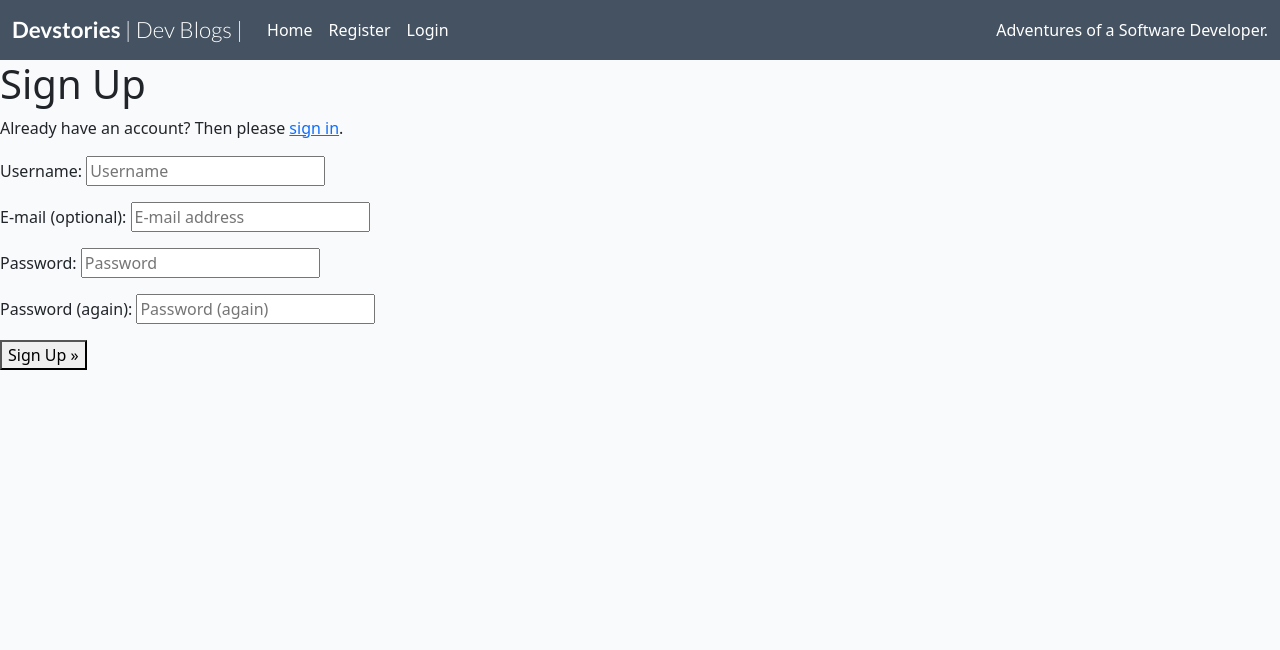
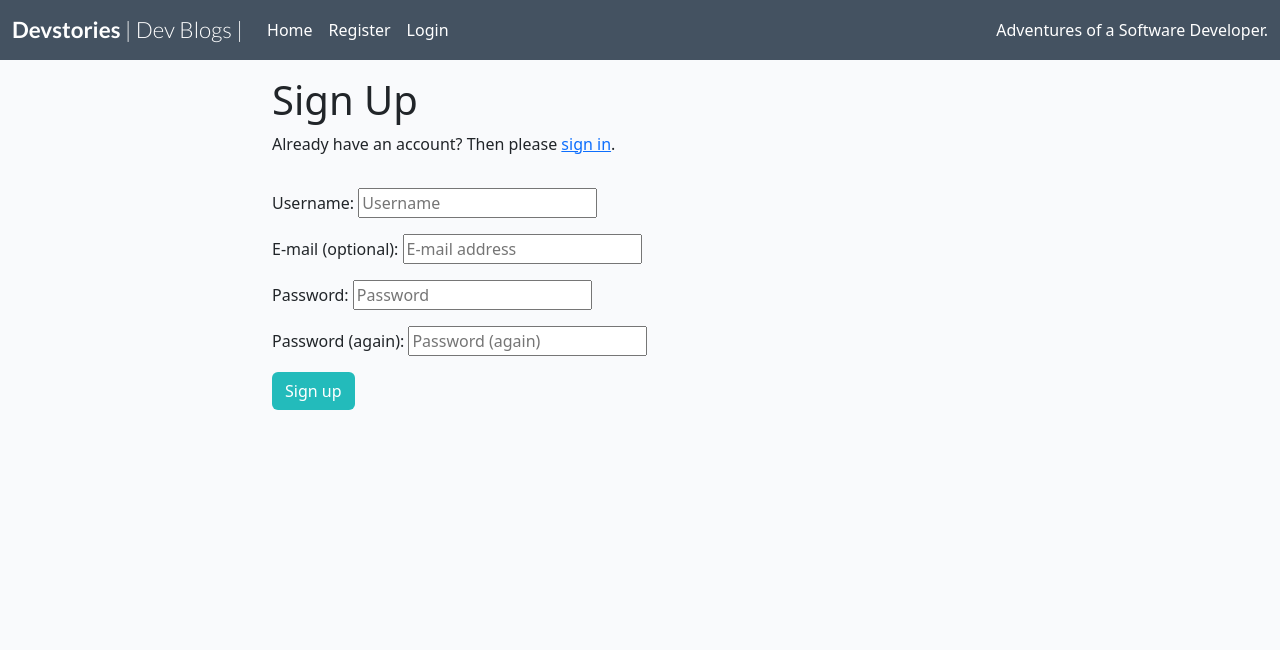
Before and after one commit to owenbcoding/old-p4, a Django app: page /account/signup/ in a window 1280 px wide. Shown: the top 650 px of the page. Run offline with Django 3.2, Linux system fonts and the light colour scheme.

Commit message:
Fixed form styling for sign up

```diff
--- a/templates/account/signup.html
+++ b/templates/account/signup.html
@@ -5,17 +5,30 @@
 {% block head_title %}{% trans "Signup" %}{% endblock %}
 
 {% block content %}
+<div class="container">
+  <div class="row">
+    <div class="col-md-8 mt-3 offset-md-2">
+
       <h1>{% trans "Sign Up" %}</h1>
 
-<p>{% blocktrans %}Already have an account? Then please <a href="{{ login_url }}">sign in</a>.{% endblocktrans %}</p>
+      <p>{% blocktrans %} Already have an account? Then please <a href="{{ login_url }}">sign in</a>.{% endblocktrans %}
+      </p>
+    </div>
+  </div>
+  <div class="row">
+    <div class="col-md-8 mt-3 offset-md-2">
 
-<form class="signup" id="signup_form" method="post" action="{% url 'account_signup' %}">
+      <form class="login" id="signup_form" method="post" action="{% url 'account_signup' %}">
         {% csrf_token %}
         {{ form.as_p }}
         {% if redirect_field_value %}
         <input type="hidden" name="{{ redirect_field_name }}" value="{{ redirect_field_value }}" />
         {% endif %}
-  <button type="submit">{% trans "Sign Up" %} &raquo;</button>
+        <button class="btn btn-signup right" type="submit">{% trans "Sign up" %}</button>
       </form>
+    </div>
+  </div>
+
+</div>
 
 {% endblock %}
```
Lines whose indentation alone changed are shown as unchanged.
